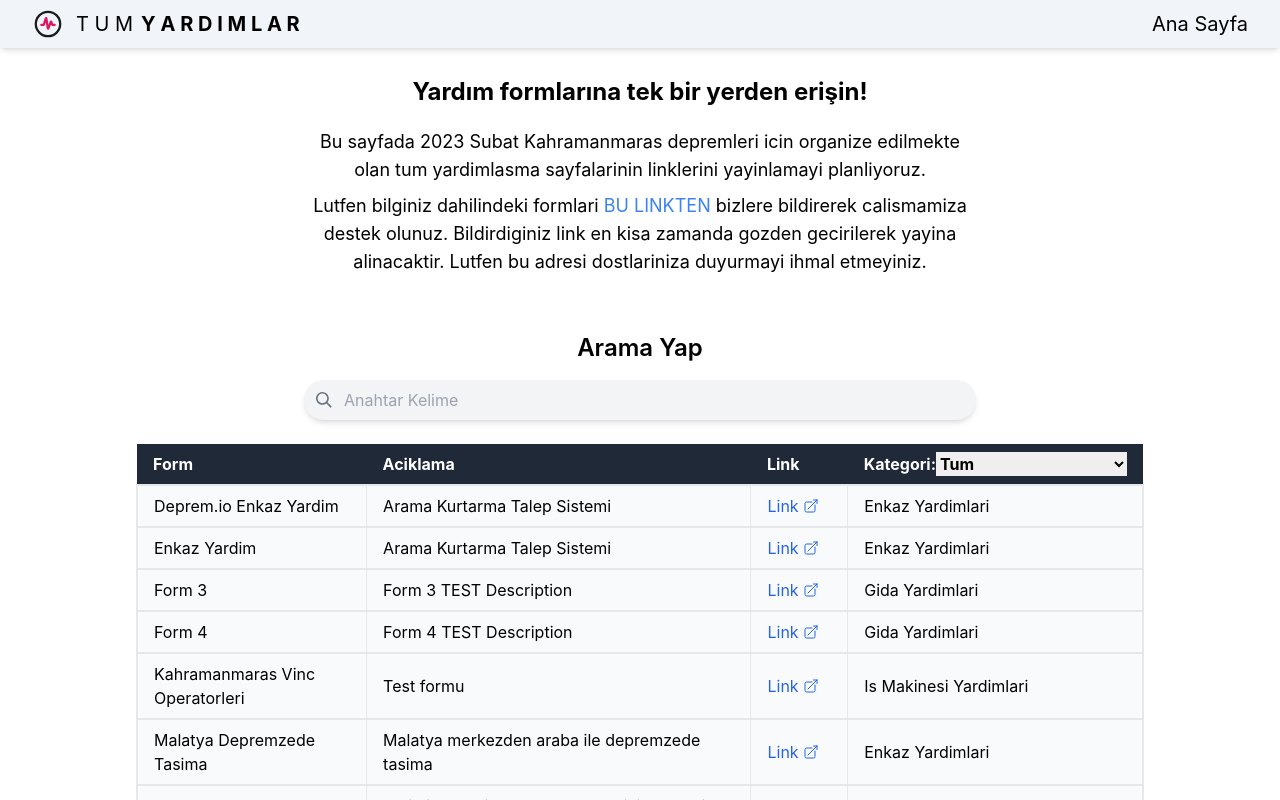
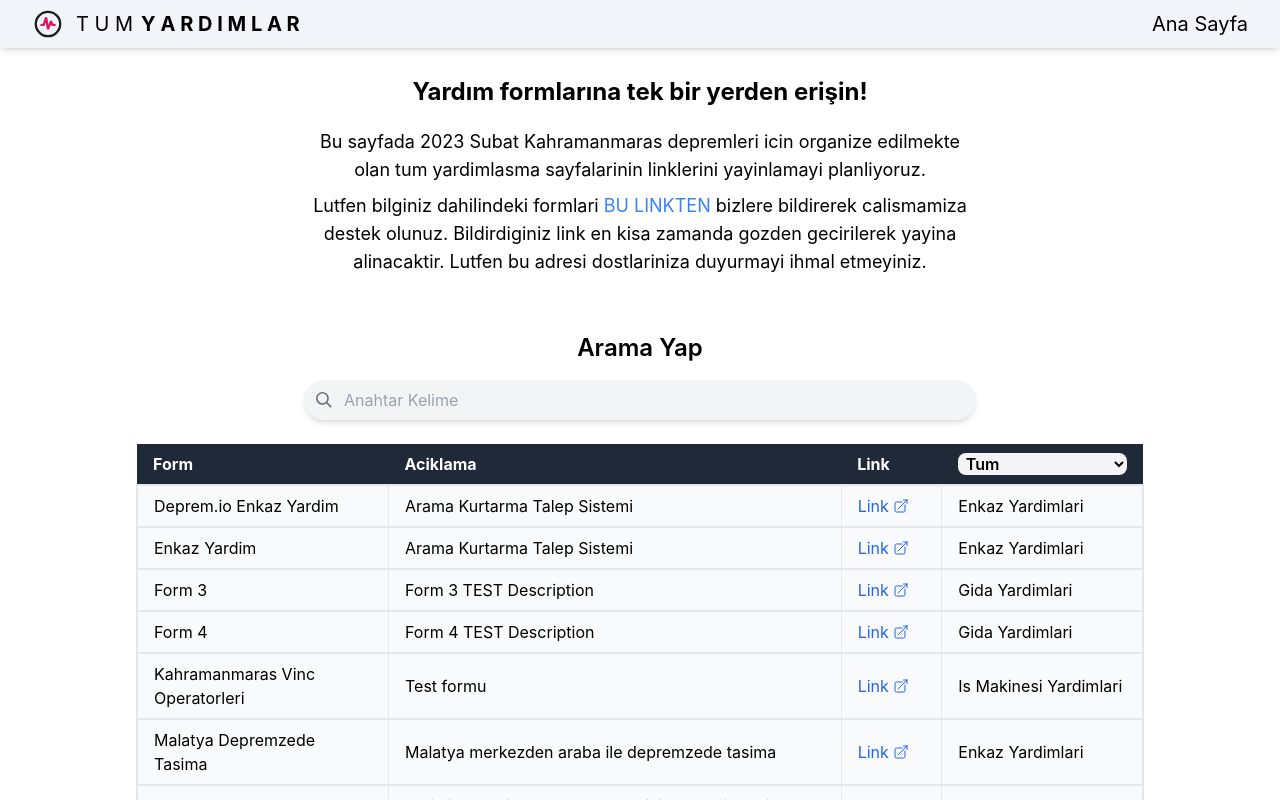
Before and after one commit to alparslandeniz/tumyardimlar, a React (Create React App) app: page / in a window 1280 px wide. Shown: the top 800 px of the page. Built offline with nearby package versions, Linux system fonts and the light colour scheme.

Commit message:
Adds dropdown styling.

```diff
--- a/src/Components/Table/Table.jsx
+++ b/src/Components/Table/Table.jsx
@@ -20,7 +20,7 @@ const Table = () => {
 
     if (str === "Tum") setFilteredData(allForms);
     else setFilteredData(allForms.filter((row) => row.category.includes(str)));
-  }
+  };
 
   const handleSearch = useCallback(() => {
     setCategoryFilter(Categories[0]);
@@ -58,7 +58,7 @@ const Table = () => {
     w-full max-w-5xl py-10 md:px-2"
     >
       <SearchBox setQuery={setQuery} />
-      <table className="table-auto w-full text-left mx-auto min-h-[20rem]">
+      <table className="table-auto w-full text-left mx-auto">
         <thead>
           <tr className="bg-gray-800 text-white">
             <th className="px-4 py-2 md:w-[25%]">Form</th>
@@ -68,10 +68,17 @@ const Table = () => {
             <th className="px-4 py-2 md:w-[10%]">Link</th>
             <th className="px-4 py-2 md:w-[20%]">
               <div className="flex">
-                Kategori:
-                <select className="text-black" id="category-dropdown" onChange={e => handleCategoryFilter(e.target.value)} value={categoryFilter}>
-                  {Categories.map(o => (
-                    <option key={o} value={o}>{o}</option>))}
+                <select
+                  className="text-black w-full bg-gray-100 rounded-lg px-1 font-semibold"
+                  id="category-dropdown"
+                  onChange={(e) => handleCategoryFilter(e.target.value)}
+                  value={categoryFilter}
+                >
+                  {Categories.map((o) => (
+                    <option key={o} value={o}>
+                      {o}
+                    </option>
+                  ))}
                 </select>
               </div>
             </th>
@@ -82,8 +89,9 @@ const Table = () => {
             <tr key={index} className="bg-slate-50 border-2">
               <td className="border px-2 py-1 md:px-4 md:py-2">{row.name}</td>
               <td
-                className={`border px-2 py-1 md:px-4 md:py-2 ${isMobile ? "hidden" : ""
-                  }`}
+                className={`border px-2 py-1 md:px-4 md:py-2 ${
+                  isMobile ? "hidden" : ""
+                }`}
               >
                 {row.description}
               </td>
```
